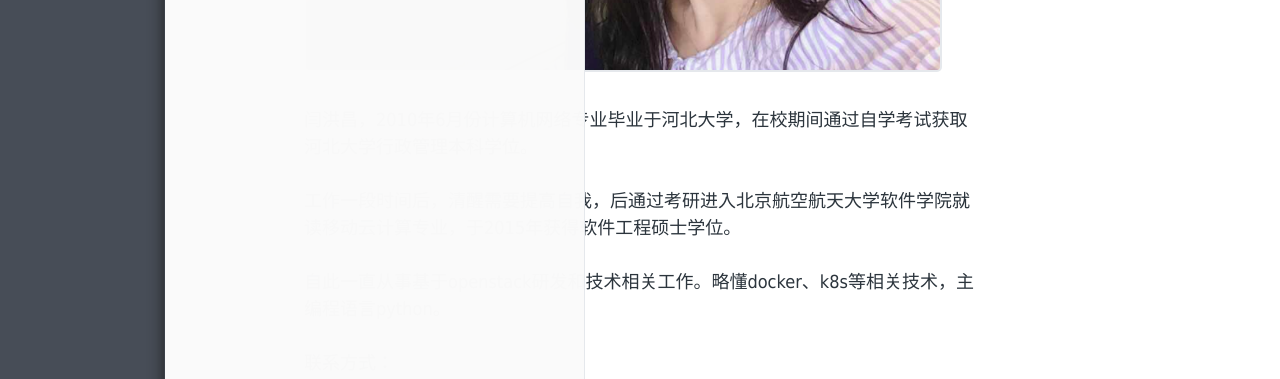
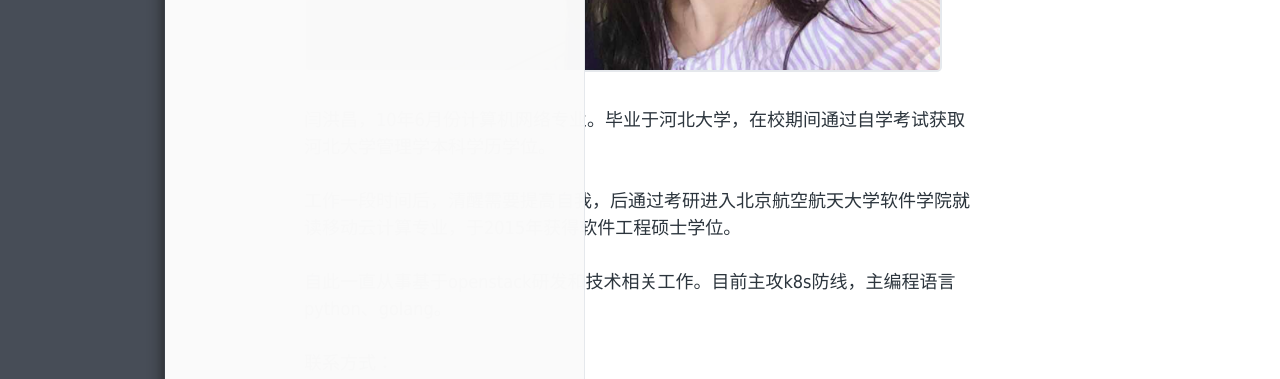
Before and after one commit to yanhongchang/jourminyan.github.io, a Jekyll site: the page built from index.md, in a window 1280 px wide. Shown: the part 477-856 px from the top of the page. Built offline with Jekyll 4.4.1, drawn with Linux system fonts in a browser that asks for light colours; comment, search, counter and statistics services are not loaded.

Commit message:
Update index.md

```diff
--- a/index.md
+++ b/index.md
@@ -6,11 +6,11 @@ title: 技术服务生活 - 闫洪昌的个人博客
 
 ![](/images/1988-10-03-about-me/head.jpg)
 
-闫洪昌，2010年6月份计算机网络专业毕业于河北大学，在校期间通过自学考试获取河北大学行政管理本科学位。
+闫洪昌，10年6月份计算机网络专业。毕业于河北大学，在校期间通过自学考试获取河北大学管理学本科学历学位。
 
 工作一段时间后，清醒需要提高自我，后通过考研进入北京航空航天大学软件学院就读移动云计算专业，于2015年获得软件工程硕士学位。
 
-自此一直从事基于openstack研发和技术相关工作。略懂docker、k8s等相关技术，主编程语言python。
+自此一直从事基于openstack研发和技术相关工作。目前主攻k8s防线，主编程语言python、golang。
 
 联系方式：
 - Email: <yanhongchang5@gmail.com>
```
